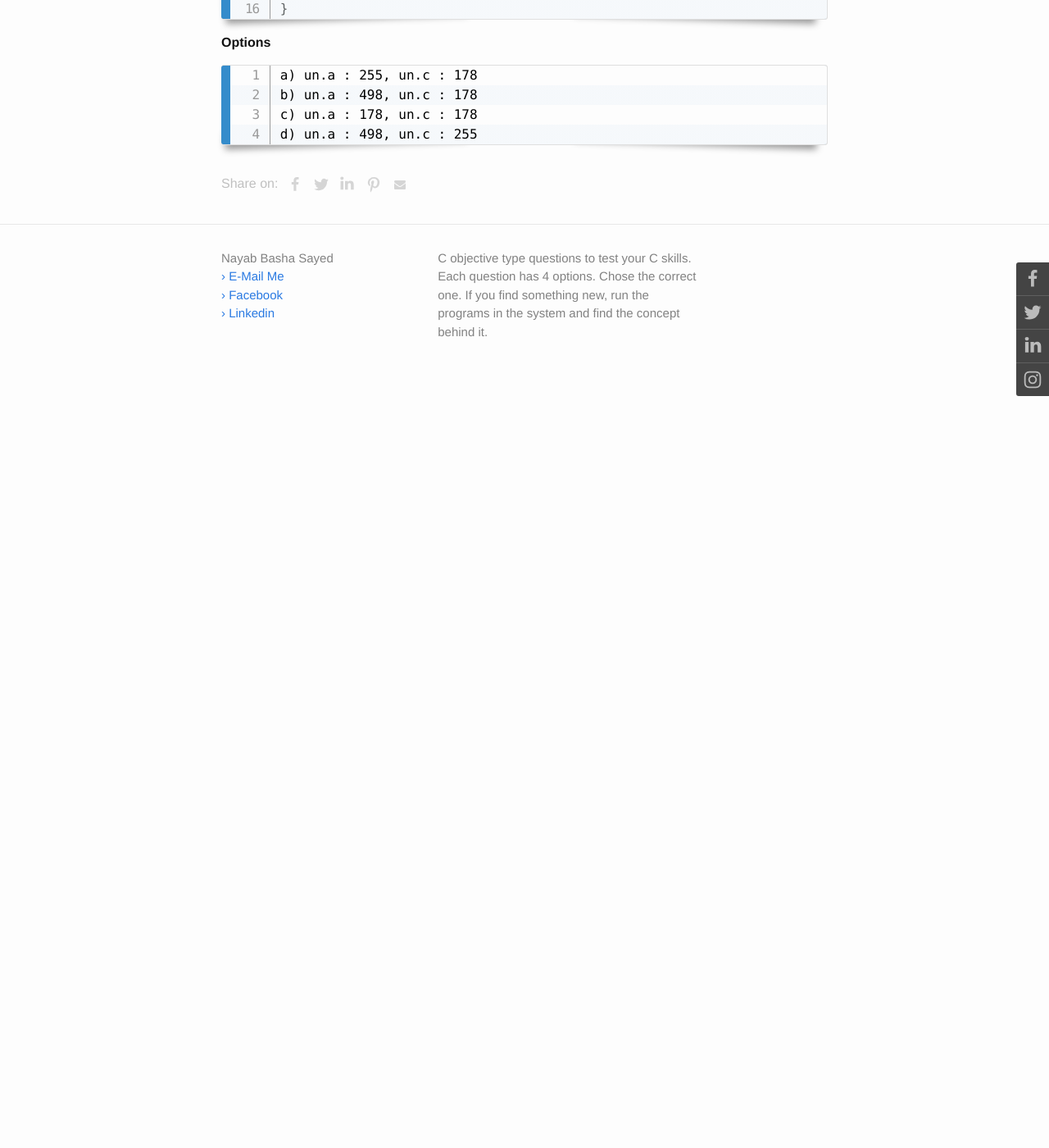
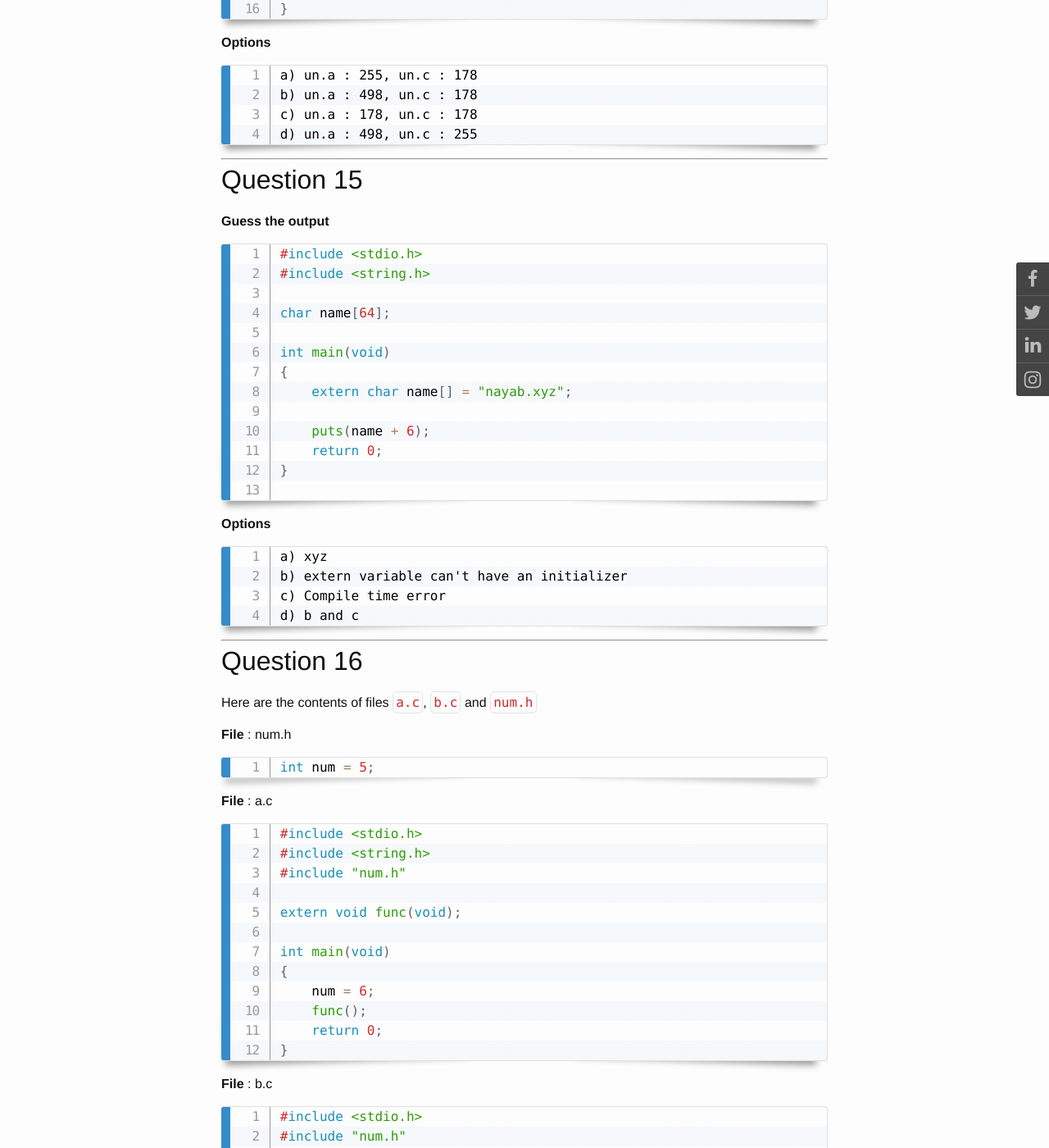
Before and after one commit to itsnayabsd/website, a Jekyll site: the page built from _posts/programming/2020-02-12-test-c-skills.md, in a window 1280 px wide and 1400 px high, scrolled down 8725 px. Shown: the whole window at 82% size. Built offline with Jekyll 4.4.1, drawn with Linux system fonts in a browser that asks for light colours; comment, search, counter and statistics services are not loaded; before the commit the page ends 9201 px from its top, so only the background shows below that; some of the changed text lies outside the part shown.

Commit message:
Added new questions

````diff
--- a/_posts/programming/2020-02-12-test-c-skills.md
+++ b/_posts/programming/2020-02-12-test-c-skills.md
@@ -367,3 +367,96 @@ b) un.a : 498, un.c : 178
 c) un.a : 178, un.c : 178
 d) un.a : 498, un.c : 255
 ```
+___
+## Question 15
+**Guess the output**
+```C
+#include <stdio.h>
+#include <string.h>
+
+char name[64];
+
+int main(void)
+{
+    extern char name[] = "nayab.xyz";
+
+    puts(name + 6);
+    return 0;
+}
+
+```
+**Options**
+```
+a) xyz
+b) extern variable can't have an initializer
+c) Compile time error
+d) b and c
+```
+___
+## Question 16
+
+Here are the contents of files `a.c`, `b.c` and `num.h`
+
+**File** : num.h
+```C
+int num = 5;
+```
+
+**File** : a.c
+```C
+#include <stdio.h>
+#include <string.h>
+#include "num.h"
+
+extern void func(void);
+
+int main(void)
+{
+    num = 6;
+    func();
+    return 0;
+}
+```
+
+**File** : b.c
+```C
+#include <stdio.h>
+#include "num.h"
+
+void func(void)
+{
+    printf("%d\n", num);
+}
+```
+
+***Compile the above files together and Guess the output***
+```
+a) 6
+b) Compile time error
+c) 5
+d) None of the above
+```
+## Question 17
+**Guess the output**
+```C
+#include <stdio.h>
+#include <string.h>
+
+int main(void)
+{
+    extern char name[];
+
+    puts(name + 6);
+    return 0;
+}
+
+char name[64] = "nayab.xyz";
+```
+**Options**
+```
+a) xyz
+b) Undefined reference to name.
+c) Compile time error
+d) b and c
+```
+_
````
